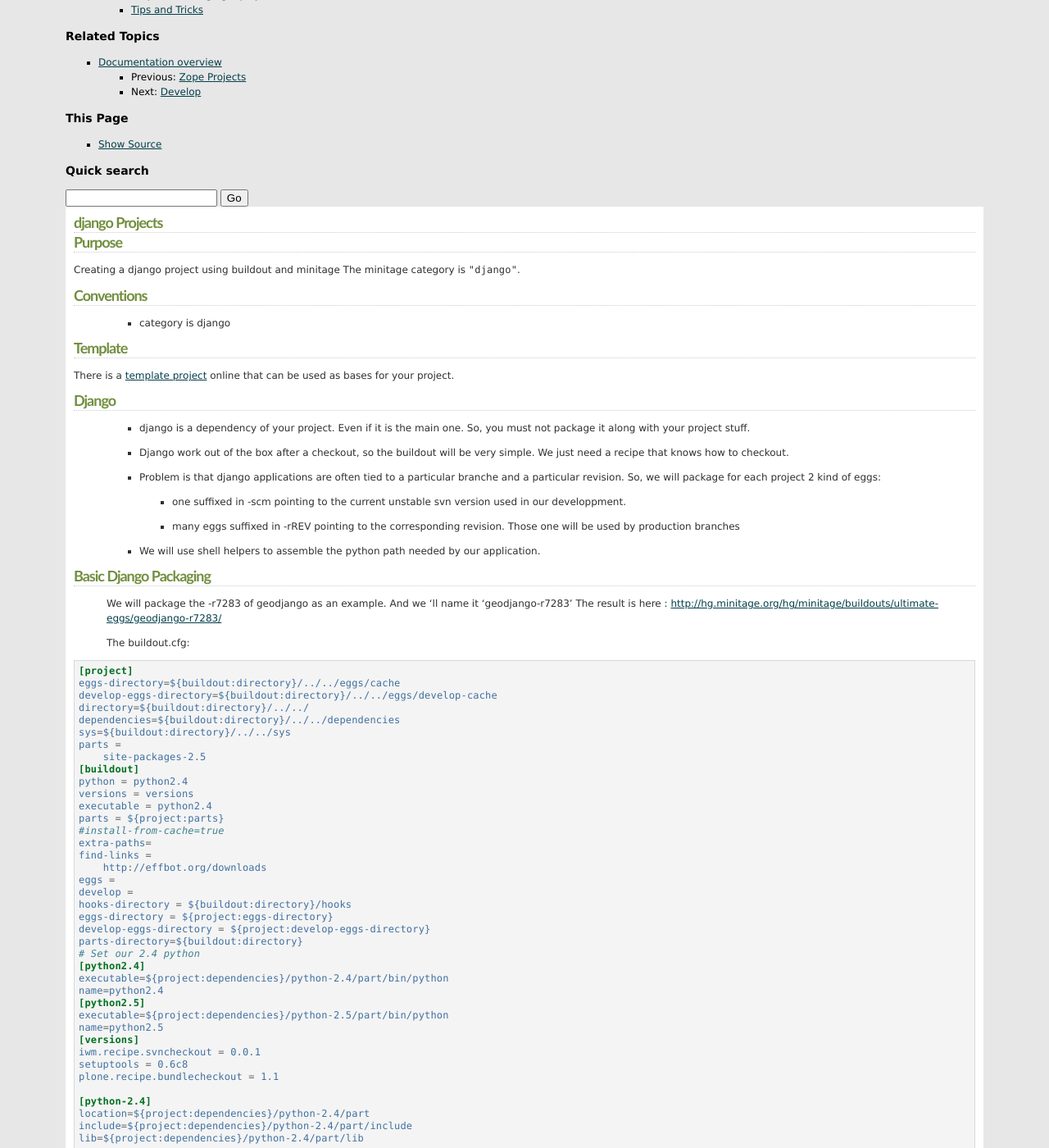
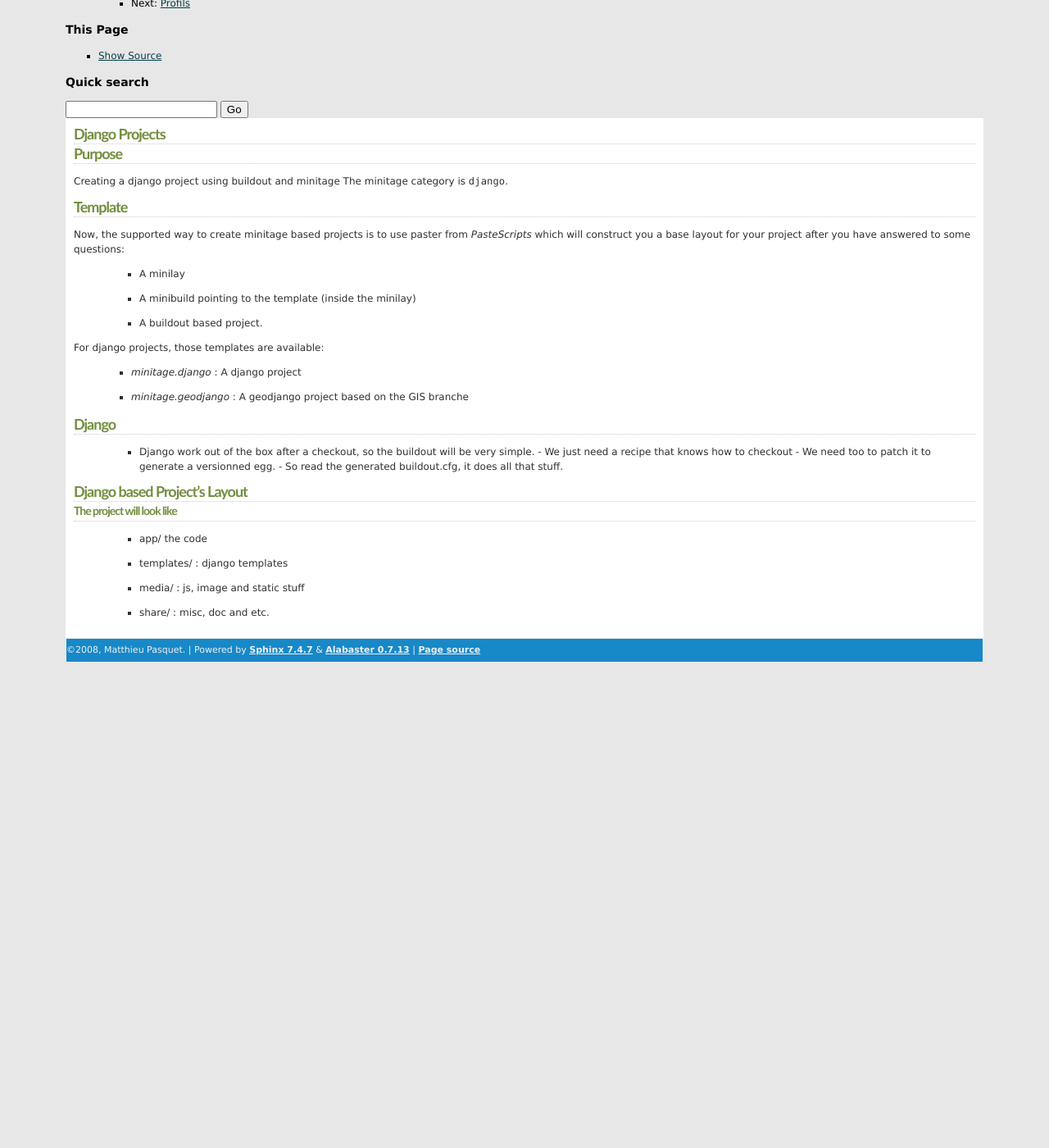
Before and after one commit to minitage/minitage.github.io, a Sphinx documentation site: the page built from source/django_project.rst, in a window 1280 px wide and 1400 px high, scrolled down 384 px. Shown: the whole window at 82% size. Built offline with Sphinx 7.4.7, drawn with Linux system fonts in a browser that asks for light colours; after the commit the page ends 1211 px from its top, so only the background shows below that; some of the changed text lies outside the part shown.

```diff
--- a/source/django_project.rst
+++ b/source/django_project.rst
@@ -1,206 +1,40 @@
 ================
-django Projects
+Django Projects
 ================
-.. highlight:: cfg
 
 Purpose
 =======
 
 Creating a django project using buildout and minitage
-The minitage category is ``"django"``.
-
-Conventions
-===========
-
- * category is django
+The minitage category is ``django``.
 
 Template
 ========
+Now, the supported way to create minitage based projects is to use paster from
+`PasteScripts` which will construct you a base layout for your project after you have answered to some questions:
 
-There is a `template project`_ online that can be used as bases for your
-project.
+    - A minilay
+    - A minibuild pointing to the template (inside the minilay)
+    - A buildout based project.
 
-.. _`template project`: https://hg.minitage.org/minitage/samples/django
 
+For django projects, those templates are available:
+    - `minitage.django`  : A django project
+    - `minitage.geodjango`   : A geodjango project based on the GIS branche
 
 Django
 ======
- * django is a dependency of your project. Even if it is the main one.
-   So, you must not package it along with your project stuff.
  * Django work out of the box after a checkout, so the buildout will be very simple.
-   We just need a recipe that knows how to checkout.
- * Problem is that django applications are often tied to a particular branche and a particular revision.
-   So, we will package for each project 2 kind of eggs:
-
-   - one suffixed in -scm pointing to the current unstable svn version used in our developpment.
-   - many eggs suffixed in -rREV pointing to the corresponding revision. Those one will be used by production branches
-
- * We will use shell helpers to assemble the python path needed by our application.
-
-Basic Django Packaging
-======================
- We will package the -r7283 of geodjango as an example. And we 'll name it 'geodjango-r7283'
- The result is here : http://hg.minitage.org/hg/minitage/buildouts/ultimate-eggs/geodjango-r7283/
-
- The buildout.cfg:
-
-.. sourcecode:: ini
-
-    [project]
-    eggs-directory=${buildout:directory}/../../eggs/cache
-    develop-eggs-directory=${buildout:directory}/../../eggs/develop-cache
-    directory=${buildout:directory}/../../
-    dependencies=${buildout:directory}/../../dependencies
-    sys=${buildout:directory}/../../sys
-    parts =
-        site-packages-2.5
-    [buildout]
-    python = python2.4
-    versions = versions
-    executable = python2.4
-    parts = ${project:parts}
-    #install-from-cache=true
-    extra-paths=
-    find-links =
-        http://effbot.org/downloads
-    eggs =
-    develop =
-    hooks-directory = ${buildout:directory}/hooks
-    eggs-directory = ${project:eggs-directory}
-    develop-eggs-directory = ${project:develop-eggs-directory}
-    parts-directory=${buildout:directory}
-    # Set our 2.4 python
-    [python2.4]
-    executable=${project:dependencies}/python-2.4/part/bin/python
-    name=python2.4
-    [python2.5]
-    executable=${project:dependencies}/python-2.5/part/bin/python
-    name=python2.5
-    [versions]
-    iwm.recipe.svncheckout = 0.0.1
-    setuptools = 0.6c8
-    plone.recipe.bundlecheckout = 1.1
-
-    [python-2.4]
-    location=${project:dependencies}/python-2.4/part
-    include=${project:dependencies}/python-2.4/part/include
-    lib=${project:dependencies}/python-2.4/part/lib
-
-    [python-2.5]
-    location=${project:dependencies}/python-2.5/part
-    include=${project:dependencies}/python-2.5/part/include
-    lib=${project:dependencies}/python-2.5/part/lib
-
-    [site-packages-2.5]
-    recipe = plone.recipe.bundlecheckout
-    url =  -r7283 http://code.djangoproject.com/svn/django/branches/gis/django
-    subfolder=django
-
-..
-
- The corresponding minibuild:
- Example::
-
-    [minimerge]
-    depends=python-2.5
-    src_type=svn
-    src_uri=http://hg.minitage.org/hg/minitage/buildouts/ultimate-eggs/geodjango-r7283/
-    install_method=buildout
-    category=eggs
-
- Django is a classical pur-python package.
- So, hopefully, we have not much work to package it :)
- When you ll minimerge it, it will go in minitage/eggs/geodjango-r7283.
+   - We just need a recipe that knows how to checkout
+   - We need too to patch it to generate a versionned egg.
+   - So read the generated buildout.cfg, it does all that stuff.
 
 
-django based Project's Layout
+Django based Project's Layout
 =============================
 The project will look like
 --------------------------
    - app/ the code
    - templates/ : django templates
-   - shell/ : bash helpers
-
-     + django.python : special python interpreter with all that django needs.
-     + django.env : put aliases and pathes into the current env.
-
    - media/ : js, image and static stuff
    - share/ : misc, doc and etc.
-
-
-Django shell helpers
---------------------
- django.env which provides thoses aliases:
-  * python
-  * python-2.5
-  * python2.5
-  * compile-messages
-  * daily-cleanup
-  * django-admin
-  * make-messages
-  * unique-messages
-
- django.python
-  * provides a python interpreter with a preset PYTHONPATH
-  * you will need to specify inside the wanted geodjango that you have previously packaged.
-
-
-Using the django instance
-=========================
- Example::
-
-     cd minitage/django/project
-     source shell/django.env
-     python ....
-     django-admin
-     ./shell/django.python
-
-
-Steps to minitaging a project
-=============================
- * Package your wanted django version
- * Make a minibuild pointing to this django
-   Example::
-
-    [minimerge]
-    depends=python-2.5
-    src_type=hg
-    src_uri=http://hg.minitage.org/hg/minitage/buildouts/ultimate-eggs/geodjango-r7283/
-    install_method=buildout
-    category=eggs
-
- * Put this miniuild in a seen minilay
- * Check out the django template
- * Grab your django project source code into the wanted app/ subdirectory
- * Edit shell/django.env to point to the needed django version (the variable WANTED_DJANGO)
- * Check in the project somewhere (http://hg.minitage.org/hg/minitage/mylittleproject/)
- * Make a minibuild pointing to that project and put the specific django version as a dependency of your project:
-   Example::
-
-        [minimerge]
-        depends=myproject-django-rxxx
-        src_type=hg
-        src_uri=http://hg.minitage.org/hg/minitage/mylittleproject/
-        install_method=buildout
-        category=django
- * Put this miniuild in a seen minilay
- * Enjoy and listen to the wind.
-
-
-Tips and Tricks
-===============
-
- - Make 2 kind of eggs packages to packages django and use this naming scheme:
-
-  * YOURPROJECT-django-rXXX to point to a specific revision of django.
-  * YOURPROJECT-django-scm to point to the current developpment version used
-
- - In those eggs packages , copy one already packaged django, and modify the revision to have the one you want
-
- - In the developpement branch (HEAD,tip, trunk): use the YOURPROJECT-django-scm as dependency (minibuild, WANTED_DJANGO in django.env)
- - In production branch, use YOURPROJECT-django-rxxx as dependency (minibuild, WANTED_DJANGO in django.env)
-
- - This  will allow you to just edit point to your wanted django:
-
-  * project/shell/django.env (the variable WANTED_DJANGO)
-  * the project minibuild to make come the wanted django as a dependency
--- a/source/index.rst
+++ b/source/index.rst
@@ -18,7 +18,9 @@ Contents:
     eggs_project
     zope_project
     django_project
+    profils
     develop
+
 
 .. Indices and tables
 .. ==================
--- a/source/project.rst
+++ b/source/project.rst
@@ -45,5 +45,3 @@ What project template to choose?
     - for zope3 instances, use ``minitage.zope3``
     - for django instances, use ``minitage.django``
     - for geodjango instances, use ``minitage.geodjango``
-
-NOTE : minitage.dependencies/minitage.eggs/minitage.du are not yet written
```
Also changed, not shown: source/profils.rst (added, +82 -0 lines), source/zope_project.rst (+22 -38 lines).
